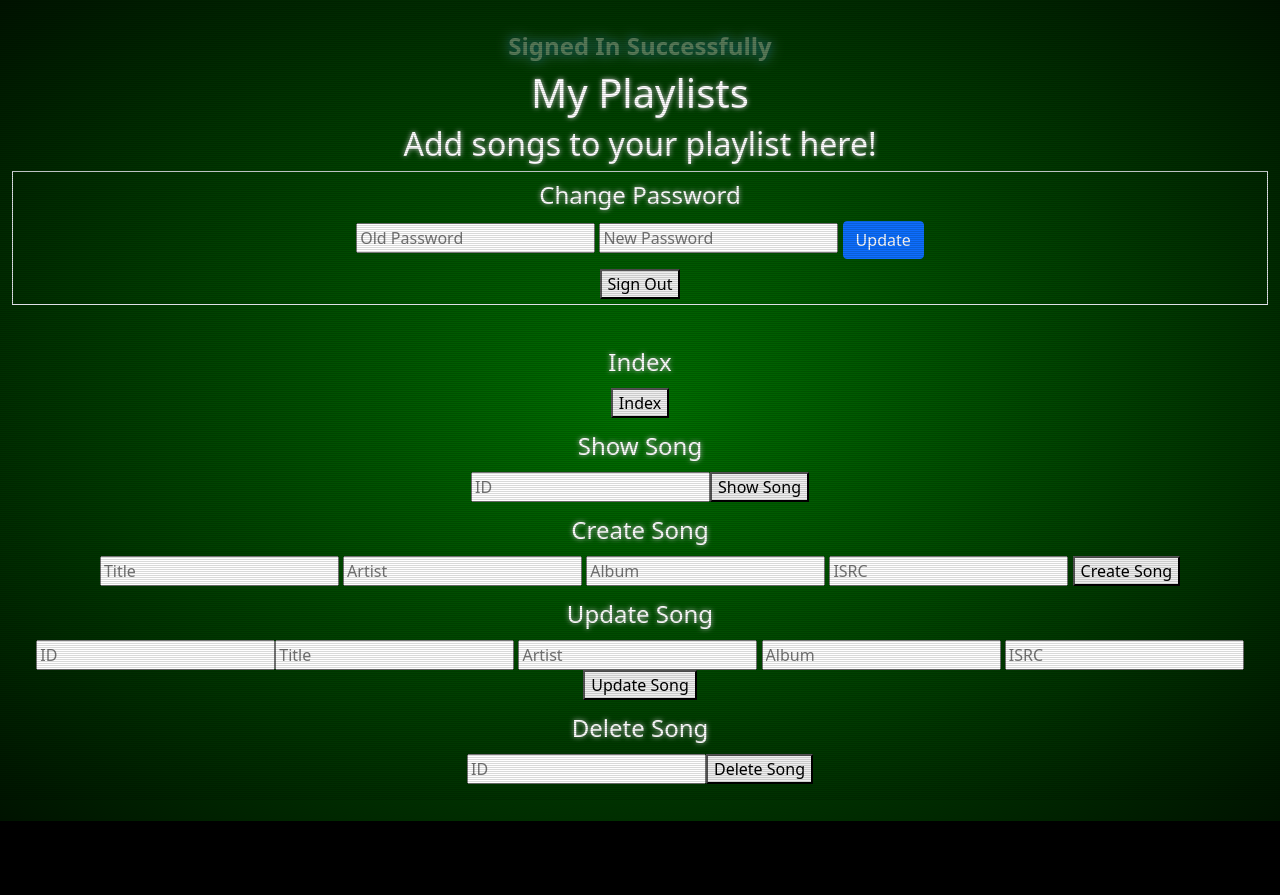
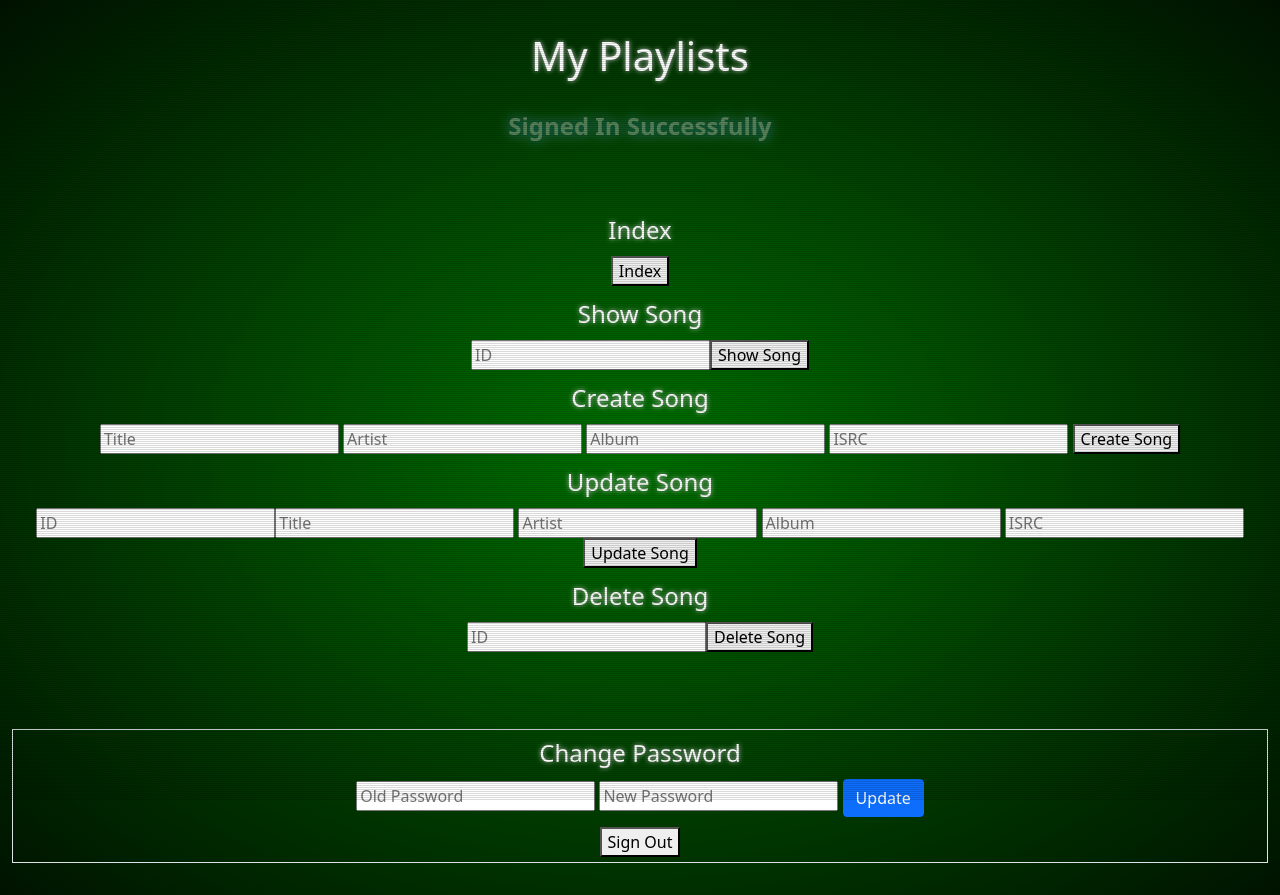
Before and after one commit to trevorlomba/my-playlist-client, a website built with webpack: page index.html in a window 1280 px wide. Both pictures are taken after typing "name@example.com", "Sample123" into the empty fields and a click on the button "Sign in". Before the commit the page ends 821 px from the top, so only its background shows below. Built offline with nearby package versions, Linux system fonts and the light colour scheme; files whose address does not match are found by name.

Commit message:
formatting and css

```diff
--- a/app/styles/index.scss
+++ b/app/styles/index.scss
@@ -63,3 +63,9 @@ ui-failure {
     font: Inconsolata;
     color:rgba(rgb(216, 110, 110), 0.15);
 }
+.authtools {
+    display: block;
+    bottom: 0;
+    margin-left: auto;
+    margin-right: auto;
+}
--- a/index.html
+++ b/index.html
@@ -12,9 +12,11 @@
       <script src="public/application.js" type="text/javascript" charset="utf-8" defer></script>
     </head>
     <body class="container-fluid">
+
+      <h1>My Playlists</h1>
+      <br>
       <h4 id="ui">UI TEST</h4>
-      <h1>My Playlists</h1>
-      <h2>Add songs to your playlist here!</h2>
+      <br>
       <section id="before-sign-in">
         <section class="border authtools">
           <form id="sign-up">
@@ -37,18 +39,7 @@
       </section>
       </section>
       <section id="after-sign-in" >
-        <section class="border authtools">
-        <form id="change-password">
-          <fieldset>
-            <legend>Change Password</legend>
-            <input type="text" name="passwords[old]" placeholder="Old Password" required>
-            <input type="password" name="passwords[new]" placeholder="New Password" required>
-            <button class="btn btn-primary">Update</button>
-          </fieldset>
-        </form>
-    <form id="sign-out">
-      <button type="submit">Sign Out</button></form></section>
-      <h1 id="head"></h1>
+      <h3 id="head"></h3>
       <div id="table"></div>
       <form id="index-songs"> <legend>Index</legend><button type="submit">Index</button></form>
     <form id="show-song"><legend>Show Song</legend><input name="song[id]"    type="text" placeholder="ID" required><button type="submit">Show Song</button></form>
@@ -65,6 +56,20 @@
       <input name="song[album]" type="text" placeholder="Album">
       <input name="song[isrc]" type="number" placeholder="ISRC"><button type="submit">Update Song</button></form>
     <form id="delete-song"> <legend>Delete Song</legend><input name="song[id]"  type="text" placeholder="ID" required><button type="submit">Delete Song</button></form>
+    <br>
+    <br>
+    <br>
+    <section class="border authtools">
+      <form id="change-password">
+        <fieldset>
+          <legend>Change Password</legend>
+          <input type="text" name="passwords[old]" placeholder="Old Password" required>
+          <input type="password" name="passwords[new]" placeholder="New Password" required>
+          <button class="btn btn-primary">Update</button>
+        </fieldset>
+      </form>
+  <form id="sign-out">
+    <button type="submit">Sign Out</button></form></section>
 
 </section>
 </div>
```
